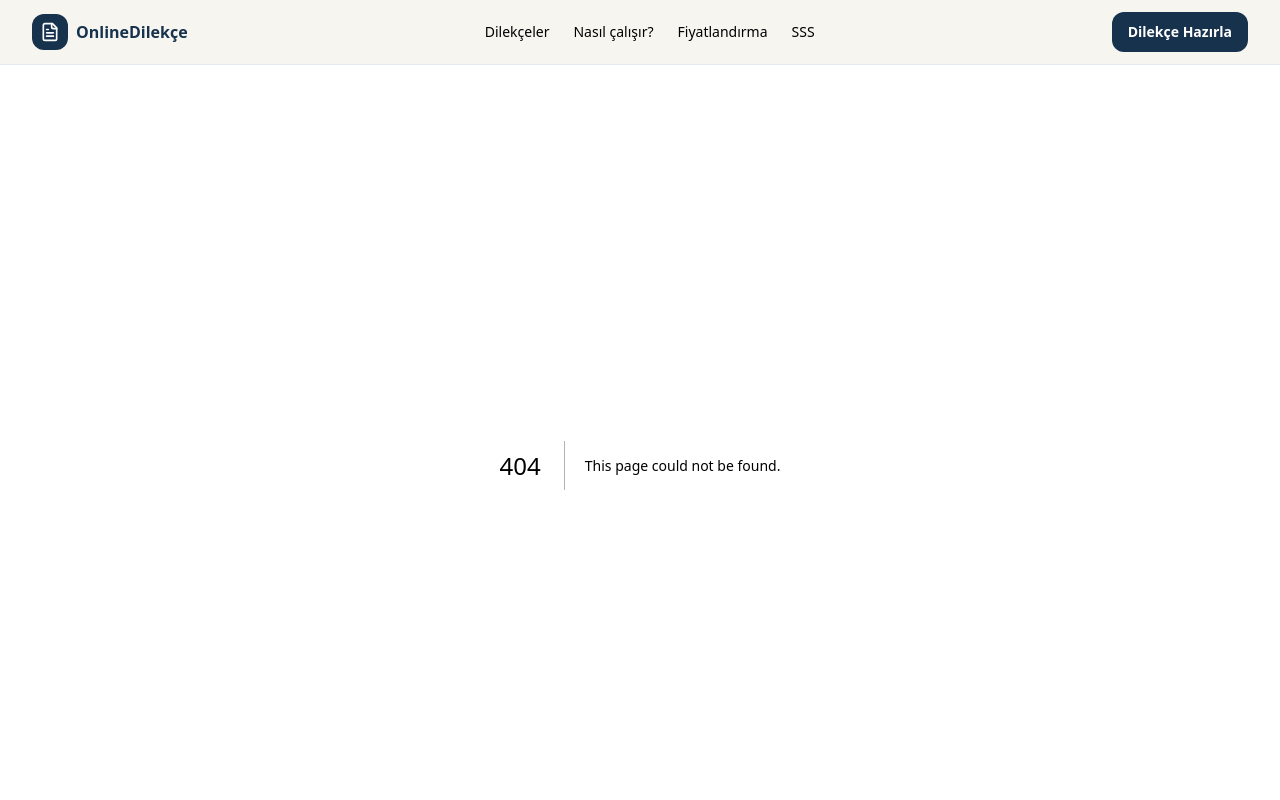
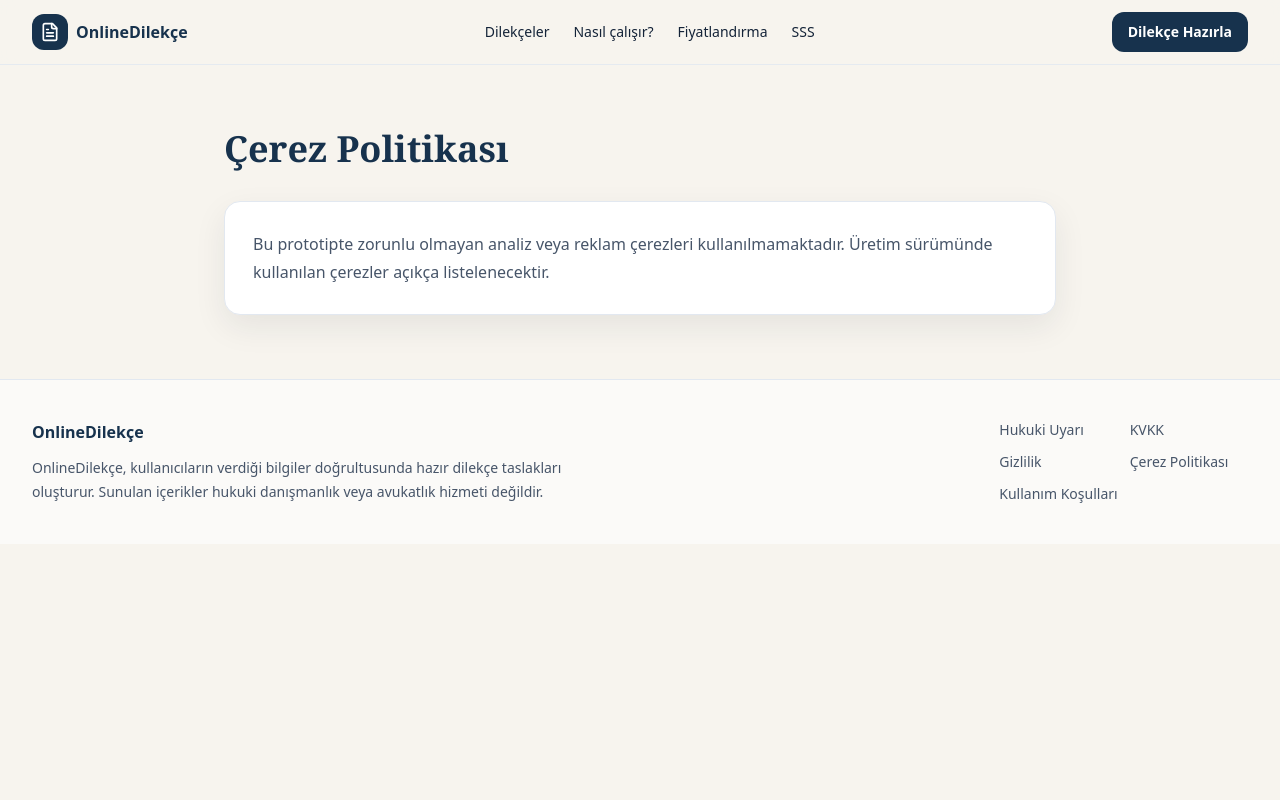
Before and after one commit to cirakteoman-png/onlinedilekce, a Next.js app: page /cerez-politikasi in a window 1280 px wide. Before the commit this address had no page. Shown: the top 800 px of the page. Built offline with nearby package versions, Linux system fonts and the light colour scheme.

Commit message:
feat: add legal and information pages

```diff
--- /dev/null
+++ b/app/[legal]/page.tsx
@@ -0,0 +1,27 @@
+import { notFound } from "next/navigation";
+
+const pages: Record<string, { title: string; body: string[] }> = {
+  sss: { title: "Sık Sorulan Sorular", body: ["OnlineDilekçe hukuki danışmanlık verir mi? Hayır. Sistem yalnızca hazır dilekçe taslakları sunar.", "Bilgilerim saklanıyor mu? Bu prototipte form bilgileri yalnızca tarayıcı arayüzünde kullanılır.", "Word ve PDF indirme ne zaman açılacak? Üretim sürümünde belge üretim altyapısı tamamlandığında aktif edilecektir."] },
+  "hukuki-uyari": { title: "Hukuki Uyarı", body: ["OnlineDilekçe, kullanıcıların verdiği bilgiler doğrultusunda hazır dilekçe taslakları oluşturur. Sunulan içerikler hukuki danışmanlık veya avukatlık hizmeti değildir. Oluşturulan dilekçenin ilgili olaya ve güncel mevzuata uygunluğunun kontrol edilmesi kullanıcının sorumluluğundadır. Gerekli durumlarda bir avukattan hukuki destek alınması önerilir."] },
+  kvkk: { title: "KVKK Aydınlatma Metni", body: ["Bu metin taslaktır. Üretim yayını öncesinde KVKK uzmanı ve hukukçu tarafından gözden geçirilmelidir.", "Üretim sürümünde işlenen kişisel veriler, işleme amaçları, hukuki sebepler, saklama süreleri ve ilgili kişi hakları ayrıntılı şekilde açıklanacaktır."] },
+  gizlilik: { title: "Gizlilik Politikası", body: ["Bu metin taslaktır. Üretim yayını öncesinde KVKK uzmanı ve hukukçu tarafından gözden geçirilmelidir.", "Bu prototipte kişisel bilgiler yalnızca tarayıcı arayüzünde form önizlemesi oluşturmak amacıyla kullanılır."] },
+  "cerez-politikasi": { title: "Çerez Politikası", body: ["Bu prototipte zorunlu olmayan analiz veya reklam çerezleri kullanılmamaktadır. Üretim sürümünde kullanılan çerezler açıkça listelenecektir."] },
+  "kullanim-kosullari": { title: "Kullanım Koşulları", body: ["OnlineDilekçe bir dilekçe taslağı hazırlama aracıdır ve avukatlık hizmeti sunmaz.", "Kullanıcı, girdiği bilgilerin doğruluğundan ve oluşturulan taslağın kendi olayına uygunluğunu kontrol etmekten sorumludur."] },
+  hakkimizda: { title: "Hakkımızda", body: ["OnlineDilekçe, vatandaşların günlük resmi işlemlerinde ihtiyaç duyduğu dilekçe taslaklarını daha kolay hazırlamasını hedefleyen form tabanlı bir hizmettir."] },
+  iletisim: { title: "İletişim", body: ["Destek talepleriniz için: destek@onlinedilekce.com", "İletişim formu üretim sürümünde aktif edilecektir."] },
+};
+
+export default async function LegalPage({ params }: { params: Promise<{ legal: string }> }) {
+  const { legal } = await params;
+  const page = pages[legal];
+  if (!page) notFound();
+
+  return (
+    <section className="mx-auto max-w-4xl px-4 py-16 sm:px-6 lg:px-8">
+      <h1 className="font-serif text-4xl font-semibold text-primary">{page.title}</h1>
+      <div className="mt-8 space-y-5 rounded-2xl border border-slate-200 bg-white p-7 shadow-soft">
+        {page.body.map((paragraph) => <p key={paragraph} className="leading-7 text-slate-600">{paragraph}</p>)}
+      </div>
+    </section>
+  );
+}
```
